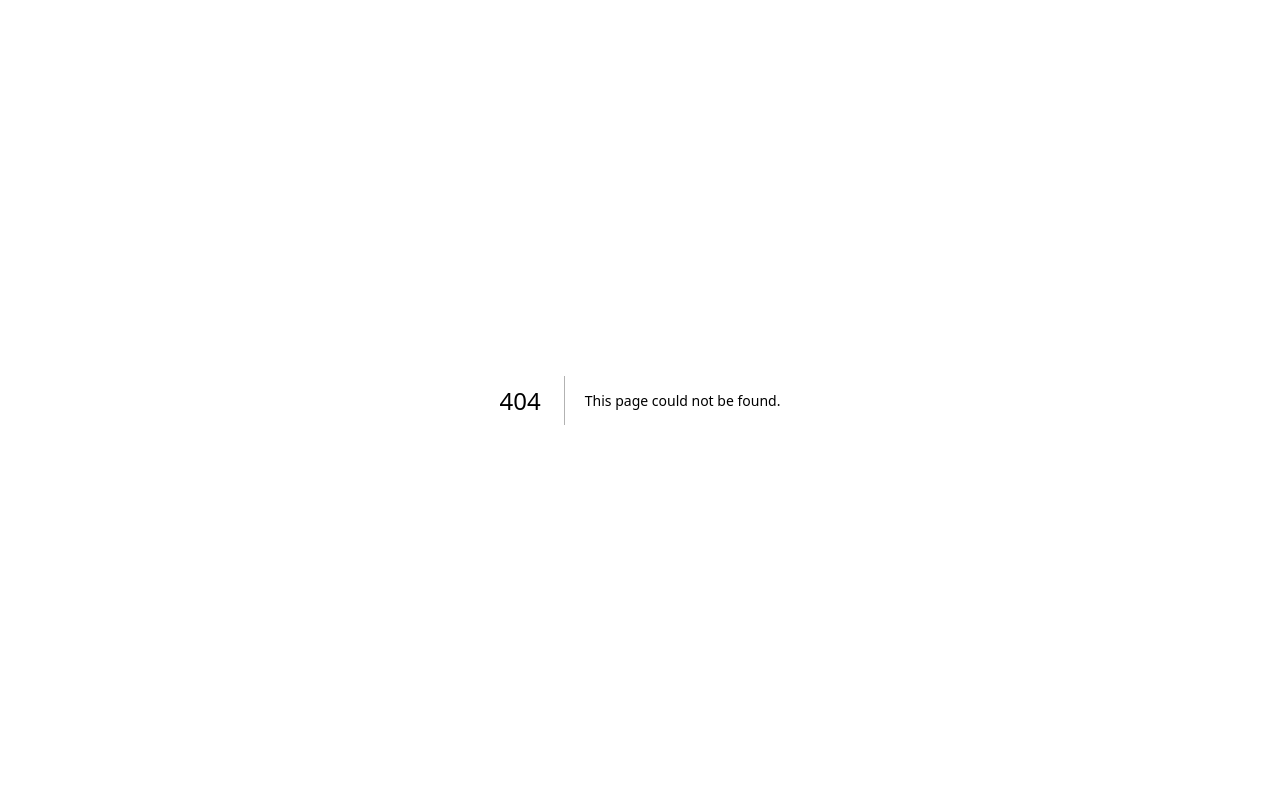
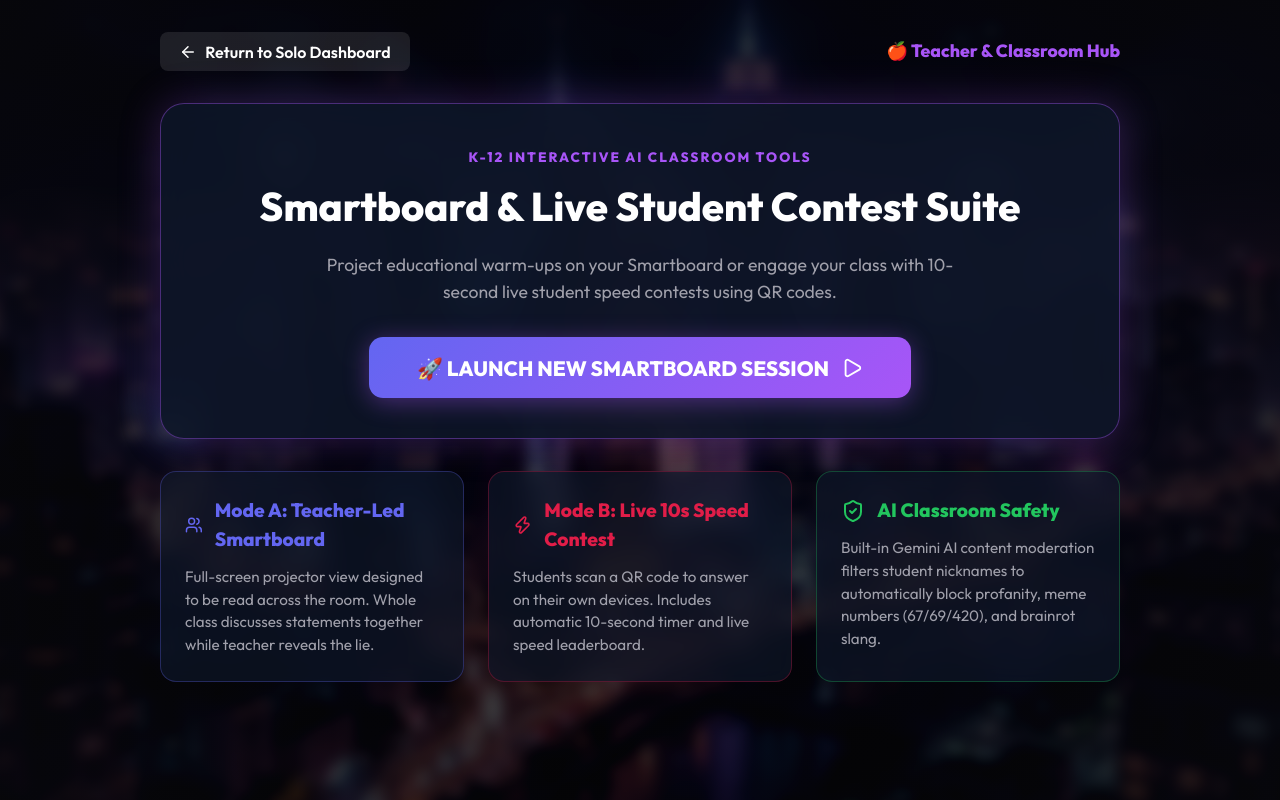
Before and after one commit to Scoce/cohen-two-truths-and-a-lie, a Next.js app: page /classroom in a window 1280 px wide. Before the commit this address had no page. Built offline with nearby package versions, Linux system fonts and the light colour scheme.

Commit message:
feat(classroom): segregated Teacher Hub into dedicated /classroom page, separated solo vs classroom tools, and centered .scoreBadge text

```diff
--- /dev/null
+++ b/src/app/classroom/page.tsx
@@ -0,0 +1,154 @@
+'use client';
+
+import React from 'react';
+import { useRouter } from 'next/navigation';
+import { ArrowLeft, Users, Zap, Play, ShieldCheck, HelpCircle } from 'lucide-react';
+import CityBackground from '@/components/CityBackground';
+
+export default function ClassroomHubPage() {
+  const router = useRouter();
+
+  return (
+    <CityBackground>
+      <div style={{
+        minHeight: '100vh',
+        width: '100%',
+        padding: '2rem',
+        display: 'flex',
+        flexDirection: 'column',
+        alignItems: 'center',
+        boxSizing: 'border-box'
+      }}>
+        {/* Top Header Navigation */}
+        <div style={{
+          width: '100%',
+          maxWidth: '960px',
+          display: 'flex',
+          justifyContent: 'space-between',
+          alignItems: 'center',
+          marginBottom: '2rem'
+        }}>
+          <button
+            onClick={() => router.push('/dashboard')}
+            style={{
+              display: 'flex',
+              alignItems: 'center',
+              gap: '0.5rem',
+              background: 'rgba(255, 255, 255, 0.1)',
+              color: '#fff',
+              border: 'none',
+              borderRadius: '8px',
+              padding: '0.6rem 1.2rem',
+              fontWeight: 600,
+              cursor: 'pointer'
+            }}
+          >
+            <ArrowLeft size={18} /> Return to Solo Dashboard
+          </button>
+
+          <div style={{ display: 'flex', alignItems: 'center', gap: '0.5rem', color: '#a855f7', fontWeight: 800, fontSize: '1.1rem' }}>
+            🍎 Teacher & Classroom Hub
+          </div>
+        </div>
+
+        {/* Hero Section */}
+        <div style={{
+          width: '100%',
+          maxWidth: '960px',
+          background: 'rgba(15, 23, 42, 0.85)',
+          backdropFilter: 'blur(16px)',
+          border: '1px solid rgba(168, 85, 247, 0.4)',
+          borderRadius: '24px',
+          padding: '2.5rem',
+          boxShadow: '0 0 40px rgba(168, 85, 247, 0.25)',
+          textAlign: 'center',
+          marginBottom: '2rem'
+        }}>
+          <span style={{ color: '#a855f7', fontWeight: 800, textTransform: 'uppercase', letterSpacing: '2px', fontSize: '0.85rem' }}>
+            K-12 Interactive AI Classroom Tools
+          </span>
+          <h1 style={{ fontSize: '2.5rem', fontWeight: 900, color: '#fff', margin: '0.5rem 0 1rem 0' }}>
+            Smartboard & Live Student Contest Suite
+          </h1>
+          <p style={{ color: 'var(--text-secondary)', fontSize: '1.1rem', maxWidth: '650px', margin: '0 auto 2rem auto', lineHeight: 1.5 }}>
+            Project educational warm-ups on your Smartboard or engage your class with 10-second live student speed contests using QR codes.
+          </p>
+
+          <button
+            onClick={() => router.push('/classroom/setup')}
+            style={{
+              padding: '1.1rem 3rem',
+              borderRadius: '14px',
+              border: 'none',
+              background: 'linear-gradient(135deg, #6366f1 0%, #a855f7 100%)',
+              color: '#fff',
+              fontWeight: 900,
+              fontSize: '1.3rem',
+              cursor: 'pointer',
+              boxShadow: '0 4px 25px rgba(168, 85, 247, 0.4)',
+              display: 'inline-flex',
+              alignItems: 'center',
+              gap: '0.75rem'
+            }}
+          >
+            🚀 LAUNCH NEW SMARTBOARD SESSION <Play size={22} />
+          </button>
+        </div>
+
+        {/* Feature Cards Grid */}
+        <div style={{
+          width: '100%',
+          maxWidth: '960px',
+          display: 'grid',
+          gridTemplateColumns: 'repeat(auto-fit, minmax(280px, 1fr))',
+          gap: '1.5rem'
+        }}>
+          <div style={{
+            background: 'rgba(15, 23, 42, 0.65)',
+            border: '1px solid rgba(99, 102, 241, 0.3)',
+            borderRadius: '16px',
+            padding: '1.5rem',
+            backdropFilter: 'blur(12px)'
+          }}>
+            <div style={{ display: 'flex', alignItems: 'center', gap: '0.75rem', color: '#6366f1', fontSize: '1.2rem', fontWeight: 800, marginBottom: '0.75rem' }}>
+              <Users size={24} /> Mode A: Teacher-Led Smartboard
+            </div>
+            <p style={{ color: 'var(--text-secondary)', fontSize: '0.95rem', lineHeight: 1.5, margin: 0 }}>
+              Full-screen projector view designed to be read across the room. Whole class discusses statements together while teacher reveals the lie.
+            </p>
+          </div>
+
+          <div style={{
+            background: 'rgba(15, 23, 42, 0.65)',
+            border: '1px solid rgba(225, 29, 72, 0.3)',
+            borderRadius: '16px',
+            padding: '1.5rem',
+            backdropFilter: 'blur(12px)'
+          }}>
+            <div style={{ display: 'flex', alignItems: 'center', gap: '0.75rem', color: '#e11d48', fontSize: '1.2rem', fontWeight: 800, marginBottom: '0.75rem' }}>
+              <Zap size={24} /> Mode B: Live 10s Speed Contest
+            </div>
+            <p style={{ color: 'var(--text-secondary)', fontSize: '0.95rem', lineHeight: 1.5, margin: 0 }}>
+              Students scan a QR code to answer on their own devices. Includes automatic 10-second timer and live speed leaderboard.
+            </p>
+          </div>
+
+          <div style={{
+            background: 'rgba(15, 23, 42, 0.65)',
+            border: '1px solid rgba(34, 197, 94, 0.3)',
+            borderRadius: '16px',
+            padding: '1.5rem',
+            backdropFilter: 'blur(12px)'
+          }}>
+            <div style={{ display: 'flex', alignItems: 'center', gap: '0.75rem', color: '#22c55e', fontSize: '1.2rem', fontWeight: 800, marginBottom: '0.75rem' }}>
+              <ShieldCheck size={24} /> AI Classroom Safety
+            </div>
+            <p style={{ color: 'var(--text-secondary)', fontSize: '0.95rem', lineHeight: 1.5, margin: 0 }}>
+              Built-in Gemini AI content moderation filters student nicknames to automatically block profanity, meme numbers (67/69/420), and brainrot slang.
+            </p>
+          </div>
+        </div>
+      </div>
+    </CityBackground>
+  );
+}
--- a/src/app/dashboard/page.tsx
+++ b/src/app/dashboard/page.tsx
@@ -392,14 +392,14 @@ export default function Dashboard() {
                     setAuthTab('register');
                     setShowSaveAccountModal(true);
                   } else {
-                    router.push('/classroom/setup');
+                    router.push('/classroom');
                   }
                 }}
                 className={styles.achievementsLink}
                 style={{ background: 'linear-gradient(135deg, rgba(99, 102, 241, 0.4) 0%, rgba(168, 85, 247, 0.4) 100%)', borderColor: 'rgba(168, 85, 247, 0.5)' }}
-                title="Launch Smartboard Presentation & Live QR Contest"
+                title="Open Teacher & Classroom Hub"
               >
-                🍎 Smartboard Launcher
+                🍎 Teacher Hub
               </button>
               <button
                 onClick={() => setShowLeaderboardModal(true)}
```
Also changed, not shown: src/styles/dashboard.module.css (+6 -1 lines).
